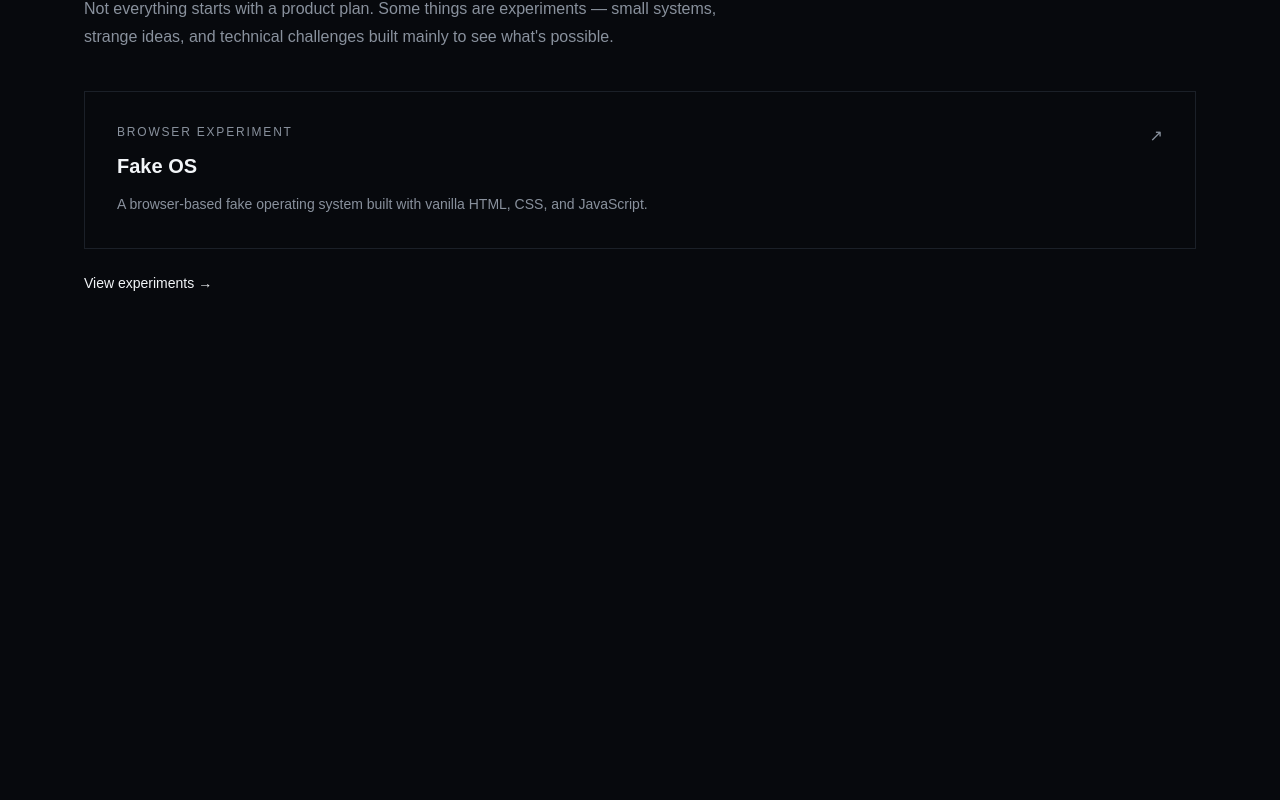
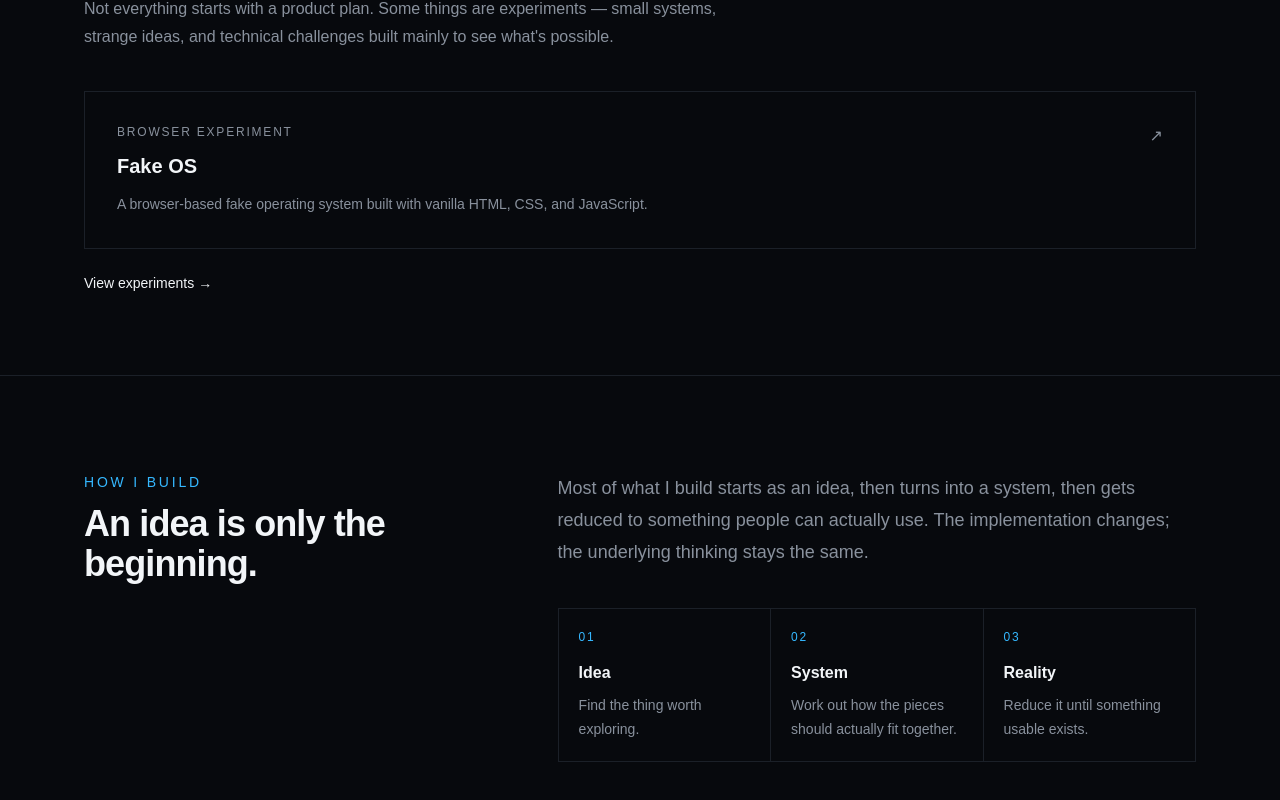
Before and after one commit to JJTGG/JAYJAYTGG, a Next.js app: page / in a window 1280 px wide. Shown: the part 1796-2596 px from the top of the page. Before the commit the page ends 2171 px from the top, so only its background shows below. Built offline with nearby package versions, Linux system fonts and the light colour scheme.

Commit message:
feat: add build philosophy section

```diff
--- a/app/page.tsx
+++ b/app/page.tsx
@@ -232,6 +232,63 @@ export default function Home() {
           </a>
         </div>
       </section>
+
+      <section className="border-t border-[var(--line)]">
+        <div className="mx-auto max-w-6xl px-5 py-24">
+          <div className="grid gap-12 md:grid-cols-[1fr_1.5fr]">
+            <div>
+              <p className="text-sm font-medium uppercase tracking-[0.2em] text-[var(--accent)]">
+                How I build
+              </p>
+
+              <h2 className="mt-3 text-3xl font-semibold tracking-tight sm:text-4xl">
+                An idea is only the beginning.
+              </h2>
+            </div>
+
+            <div>
+              <p className="text-lg leading-8 text-[var(--muted)]">
+                Most of what I build starts as an idea, then turns into a
+                system, then gets reduced to something people can actually
+                use. The implementation changes; the underlying thinking
+                stays the same.
+              </p>
+
+              <div className="mt-10 grid gap-px overflow-hidden border border-[var(--line)] bg-[var(--line)] sm:grid-cols-3">
+                <div className="bg-[var(--background)] p-5">
+                  <p className="text-xs font-medium uppercase tracking-[0.15em] text-[var(--accent)]">
+                    01
+                  </p>
+                  <h3 className="mt-4 font-semibold">Idea</h3>
+                  <p className="mt-2 text-sm leading-6 text-[var(--muted)]">
+                    Find the thing worth exploring.
+                  </p>
+                </div>
+
+                <div className="bg-[var(--background)] p-5">
+                  <p className="text-xs font-medium uppercase tracking-[0.15em] text-[var(--accent)]">
+                    02
+                  </p>
+                  <h3 className="mt-4 font-semibold">System</h3>
+                  <p className="mt-2 text-sm leading-6 text-[var(--muted)]">
+                    Work out how the pieces should actually fit together.
+                  </p>
+                </div>
+
+                <div className="bg-[var(--background)] p-5">
+                  <p className="text-xs font-medium uppercase tracking-[0.15em] text-[var(--accent)]">
+                    03
+                  </p>
+                  <h3 className="mt-4 font-semibold">Reality</h3>
+                  <p className="mt-2 text-sm leading-6 text-[var(--muted)]">
+                    Reduce it until something usable exists.
+                  </p>
+                </div>
+              </div>
+            </div>
+          </div>
+        </div>
+      </section>
     </main>
   );
 }
```
